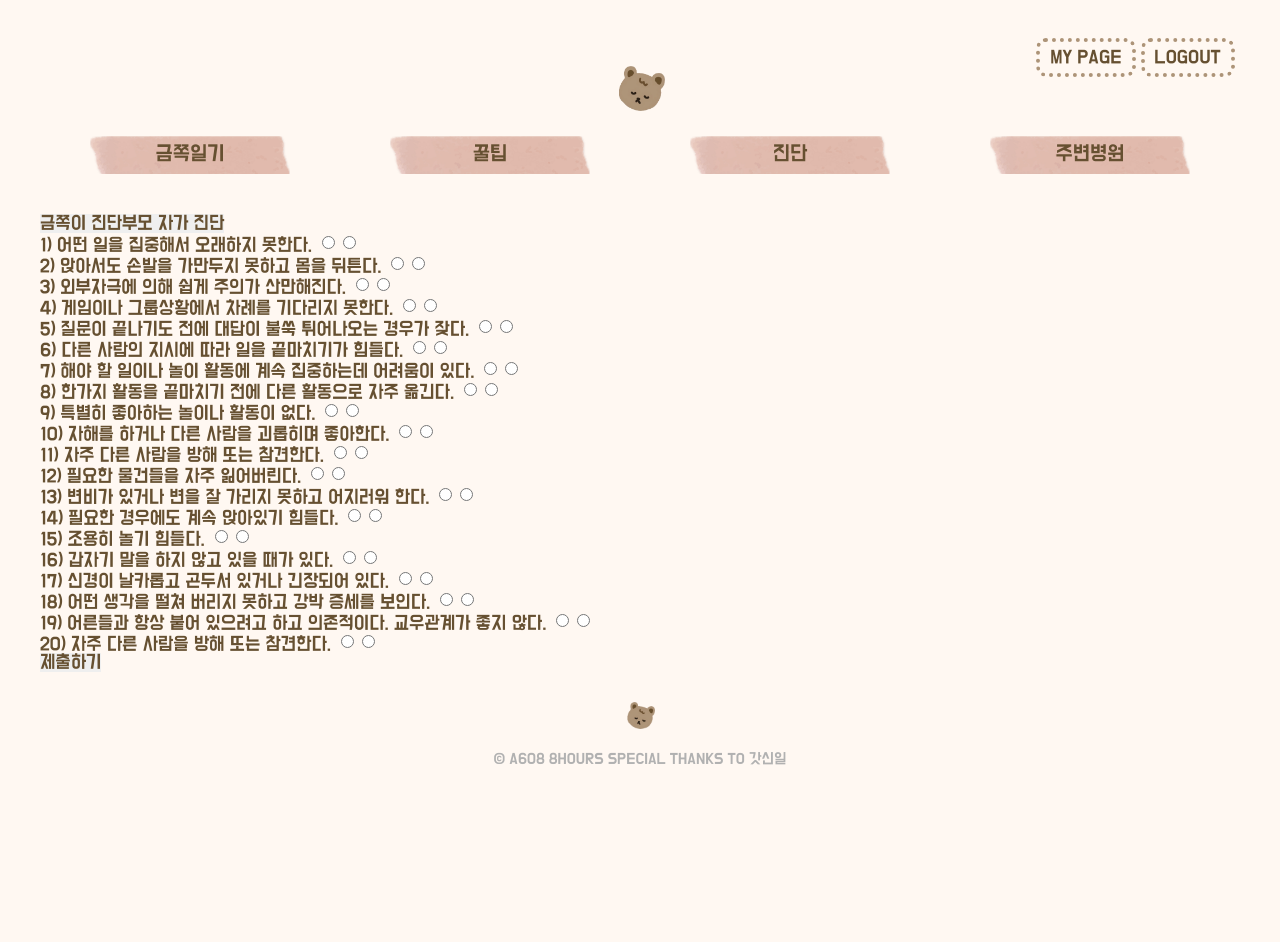
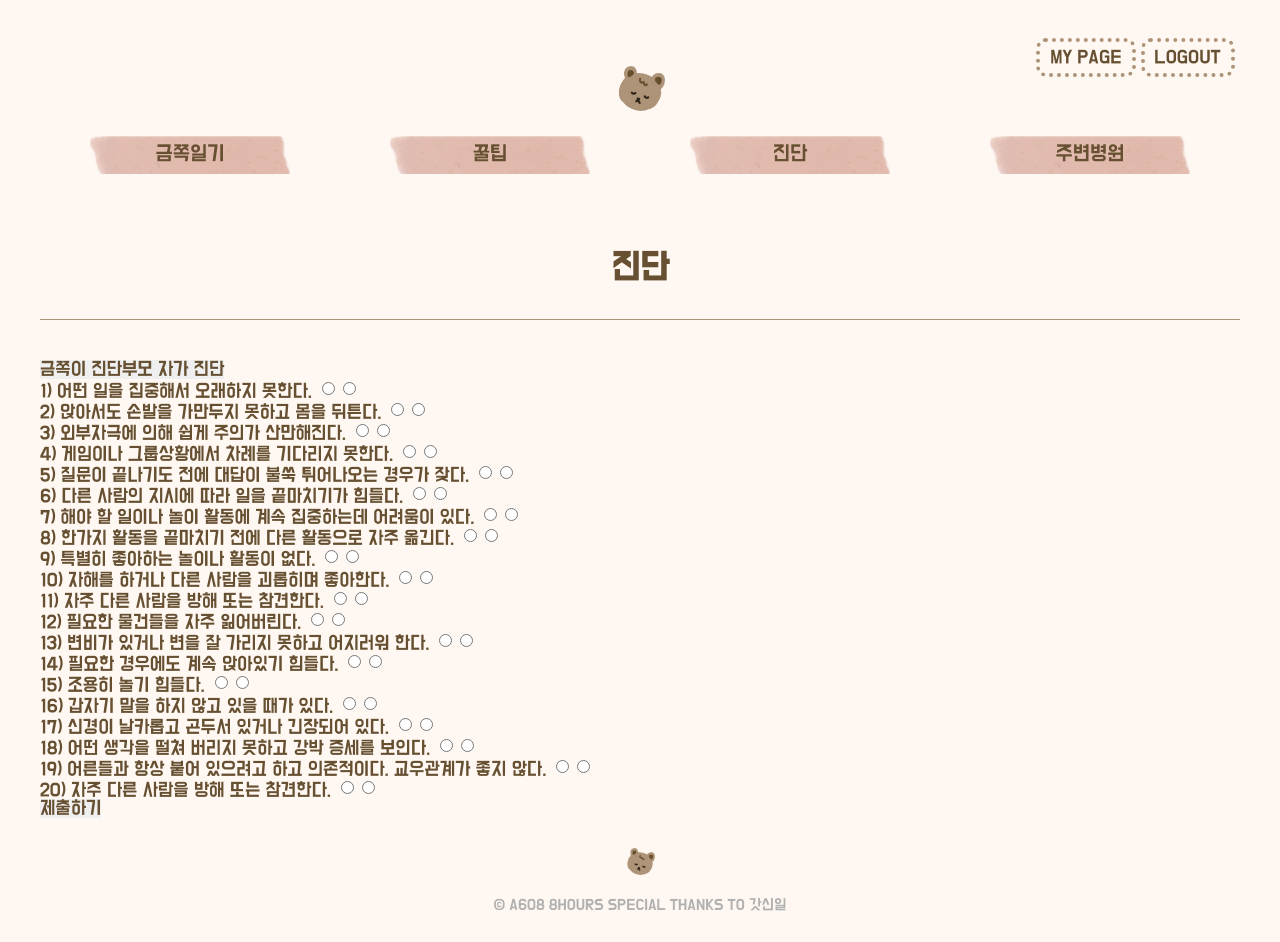
Before and after one commit to MyGoldenKids/goldenkid-frontend, a Vue app in the folder vue-project/: page /survey in a window 1280 px wide. Before the commit the page ends 800 px from the top, so only its background shows below. Built offline with nearby package versions, Linux system fonts and the light colour scheme.

Commit message:
feat: survey header

```diff
--- /dev/null
+++ b/vue-project/src/components/survey/SurveyHeaderComponent.vue
@@ -0,0 +1,22 @@
+<script setup></script>
+
+<template>
+    <!-- 진단 -->
+    <div class="survey-header">
+        <h1>진단</h1>
+    </div>
+</template>
+
+<style scoped>
+.survey-header {
+    padding: 40px 0;
+}
+.survey-header h1 {
+    color: #665031;
+    font-size: 30px;
+    font-weight: 700;
+    text-align: center;
+    padding-bottom: 35px;
+    border-bottom: 1px solid #ad9478;
+}
+</style>
--- a/vue-project/src/views/survey/SurveyView.vue
+++ b/vue-project/src/views/survey/SurveyView.vue
@@ -1,9 +1,11 @@
 <script setup>
+    import SurveyHeaderComponent from "@/components/survey/SurveyHeaderComponent.vue";
     import QuestionComponent from "@/components/survey/QuestionComponent.vue"
 </script>
 
 <template>
     <div>
+        <SurveyHeaderComponent></SurveyHeaderComponent>
         <QuestionComponent></QuestionComponent>
     </div>
 </template>
```
